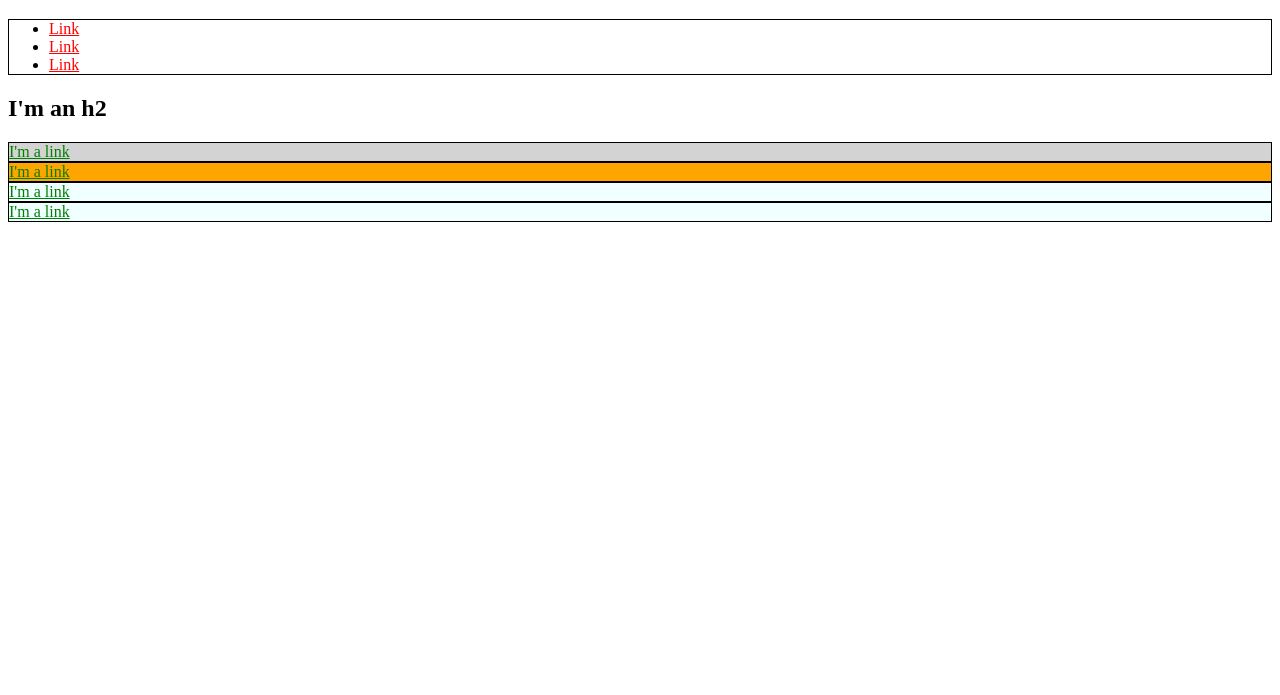
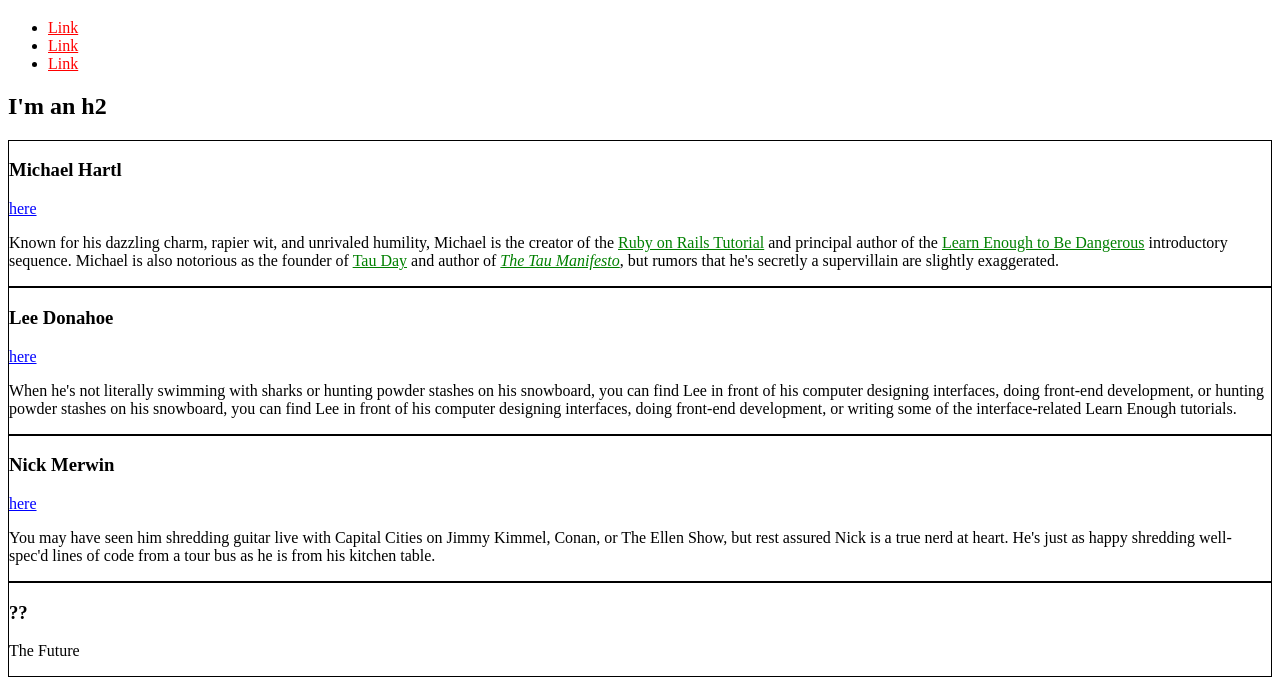
Before and after one commit to zavalco/websiteCSSL, a plain HTML site: page index.html in a window 1280 px wide. Shown: the part 61-756 px from the top of the page. Drawn offline with Linux system fonts and the light colour scheme.

Commit message:
Added global and social styles

```diff
--- a/index.html
+++ b/index.html
@@ -4,32 +4,20 @@
   <meta charset="utf-8">
   <title>Test Page</title>
   <style media="screen">
-    a{
-      color: red
+  /*GLOBAL STYLES*/
+  a {
+    color: red;
   }
-    div{
+
+  /*SOCIAL STYLES*/
+  .bio-box {
     border: 1px solid black;
   }
-    div a{
+  .bio-copy a{
     color: green;
   }
-    ul{
-      border: 1px solid black;
-    }
-    #exec-bio{
-       background-color: lightgray;
-    }
-    .bio-box{
-      border: 1px solid black;
-    }
-    .bio-box a{
-      color: green;
-    }
-    .bb_a{
-      background-color: azure;
-    }
-    .bb_o{
-      background-color: orange;
+  .social-link{
+    color: blue;
   }
   </style>
 </head>
@@ -47,18 +35,56 @@
     </li>
   </ul>
   <h2>I'm an h2</h2>
-  <div id="exec-bio" class="bio-box">
-    <a href="https://example.com/">I'm a link</a>
+  <div class="bio-box">
+    <h3>Michael Hartl</h3>
+    <a href="https://twitter.com/mhartl" class="social-link">here</a>
+    <div class="bio-copy">
+    <p>
+      Known for his dazzling charm, rapier wit, and unrivaled humility,
+      Michael is the creator of the
+      <a href="https://www.railstutorial.org/">Ruby on Rails
+        Tutorial</a> and principal author of the
+        <a href="https://learnenough.com/">
+          Learn Enough to Be Dangerous</a> introductory sequence. Michael
+          is also notorious as the founder of
+          <a href="http://tauday.com/">Tau Day</a> and author of
+          <a href="http://tauday.com/tau-manifesto"><em>The Tau
+            Manifesto</em></a>, but rumors that he's secretly a supervillain
+            are slightly exaggerated.
+          </p>
           </div>
-  <div class="bio-box bb_o">
-    <a href="https://example.com/">I'm a link</a>
         </div>
-  <div class="bio-box bb_a">
-    <a href="https://example.com/">I'm a link</a>
+        <div class="bio-box">
+          <h3>Lee Donahoe</h3>
+          <a href="https://twitter.com/leedonahoe" class="social-link">here</a>
+          <div class="bio-copy">
+          <p>
+            When he's not literally swimming with sharks or hunting powder stashes on
+            his snowboard, you can find Lee in front of his computer designing
+            interfaces, doing front-end development, or hunting powder stashes on
+            his snowboard, you can find Lee in front of his computer designing
+            interfaces, doing front-end development, or writing some of the
+            interface-related Learn Enough tutorials.
+          </p>
         </div>
-  <div class="bio-box bb_a">
-    <a href="https://example.com/">I'm a link</a>
         </div>
-
+        <div class="bio-box">
+          <h3>Nick Merwin</h3>
+          <a href="https://twitter.com/nickmerwin" class="social-link">here</a>
+          <div class="bio-copy">
+          <p>
+            You may have seen him shredding guitar live with Capital Cities on Jimmy
+            Kimmel, Conan, or The Ellen Show, but rest assured Nick is a true nerd at
+            heart. He's just as happy shredding well-spec'd lines of code from a tour
+            bus as he is from his kitchen table.
+          </p>
+        </div>
+        </div>
+        <div class="bio-box">
+          <h3>??</h3>
+          <p>
+            The Future
+          </p>
+        </div>
       </body>
       </html>
```
Lines whose indentation alone changed are shown as unchanged.
